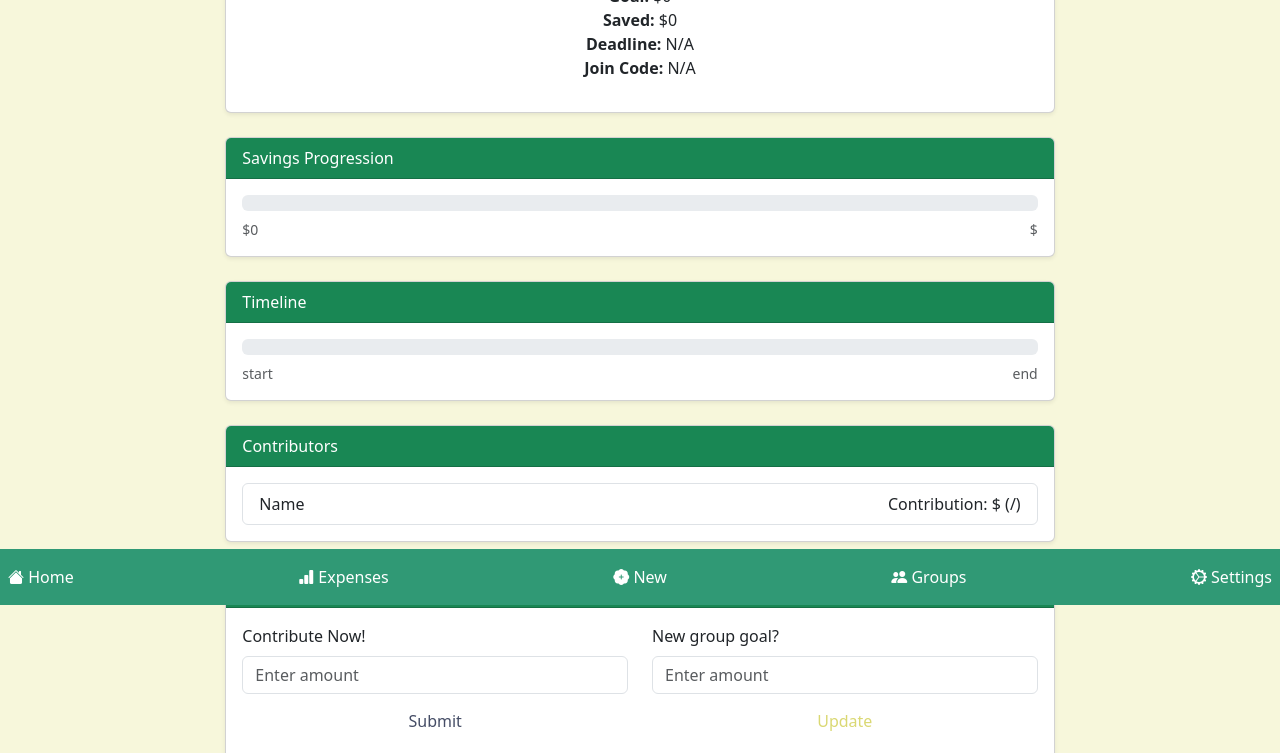
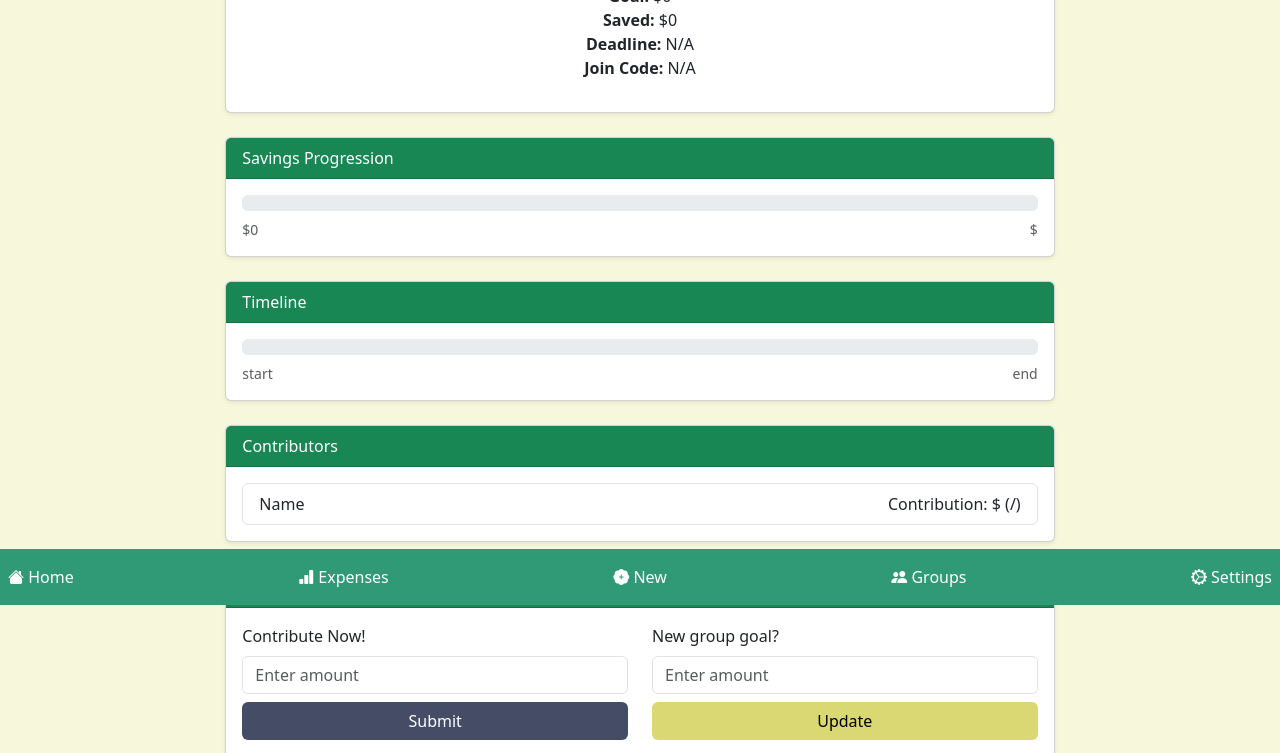
Before and after one commit to colecampbell34/1800_202430_BBY28, a website: page public/budgetsheet.html in a window 1280 px wide. Shown: the part 195-948 px from the top of the page. Drawn offline with nearby package versions, Linux system fonts and the light colour scheme.

Commit message:
fixed colours for buttons to make it more readable

```diff
--- a/public/budgetsheet.html
+++ b/public/budgetsheet.html
@@ -179,7 +179,7 @@
                   class="form-control"
                   placeholder="Enter amount"
                 />
-                <button class="btn button-style-blue mt-2 w-100">Submit</button>
+                <button class="btn blue-button mt-2 w-100">Submit</button>
               </div>
 
               <!-- Adjust goal -->
@@ -195,7 +195,7 @@
                   class="form-control"
                   placeholder="Enter amount"
                 />
-                <button class="btn button-style-yellow mt-2 w-100">
+                <button class="btn yellow-button mt-2 w-100">
                   Update
                 </button>
               </div>
@@ -206,7 +206,7 @@
                   >New Deadline?</label
                 >
                 <input type="date" id="adjustDeadline" class="form-control" />
-                <button class="btn button-style-yellow mt-2 w-100">
+                <button class="btn yellow-button mt-2 w-100">
                   Update
                 </button>
               </div>
--- a/public/skeleton/header.html
+++ b/public/skeleton/header.html
@@ -8,7 +8,7 @@
   >
     <!-- Logo and Brand Name -->
     <div class="d-flex align-items-center">
-      <a href="index.html" class="d-flex align-items-center text-decoration-none">
+      <a href="main.html" class="d-flex align-items-center text-decoration-none">
         <img
           src="/images/cointree_BW.jpg"
           alt="coin tree"
--- a/public/styles/colorforpages.css
+++ b/public/styles/colorforpages.css
@@ -13,22 +13,22 @@ body {
   color: black;
 }
 
-.button-style-blue:hover {
+.blue-button {
   background-color: #454D66;
   color: white;
 }
 
-.button-style-blue {
-  background-color: white;
-  color: #454D66;
-}
-
-.button-style-yellow:hover {
+.yellow-button {
   background-color: #DAD873;
   color: black;
 }
 
-.button-style-yellow {
-  background-color: white;
-  color: #DAD873;
+.blue-button:hover {
+  background-color: #2c3141;
+  color: white;
 }
+
+.yellow-button:hover {
+  background-color: #adac5c;
+  color: black;
+}
```
